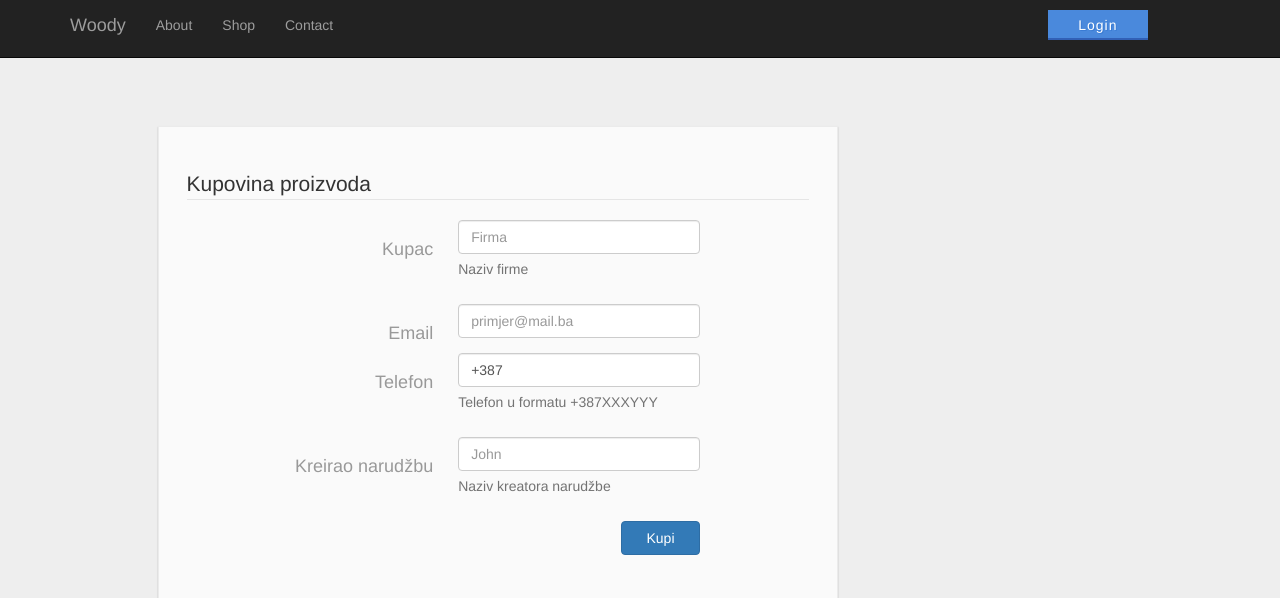
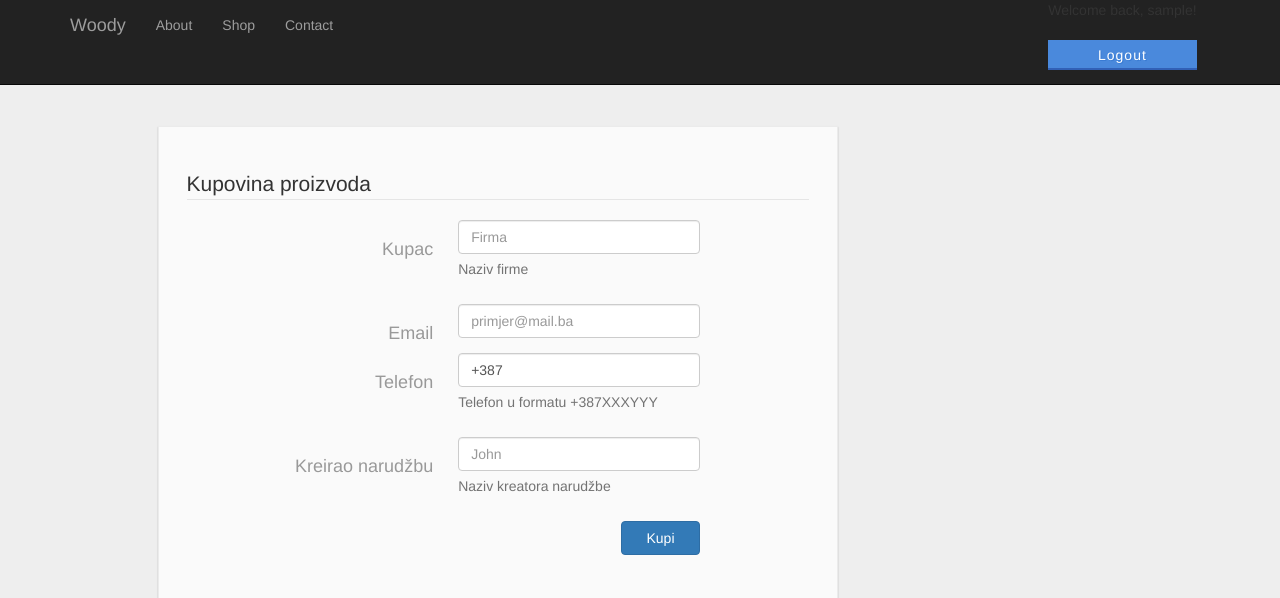
Before and after one commit to AdnaDurakovic/PPIS, a PHP site: page /shopform.php in a window 1280 px wide. Shown: the top 598 px of the page. Run offline with PHP 8.4, Linux system fonts and the light colour scheme; the visitor is signed in with stand-in values (Sample User, id 1).

Commit message:
login u shopform

```diff
--- a/shopform.php
+++ b/shopform.php
@@ -176,8 +176,16 @@
                         <div class="dummy"></div>
                     </li>
                     <li>
-                        <button type="button" class="buttonBluee"> <a href="login.php">Login</a>
-                        </button>
+                      <?php session_start(); ?>
+
+	                  <?php if (isset($_SESSION['username'])) { ?>
+	                  <p>Welcome back, <?= $_SESSION['username']; ?>!</p>
+	                  <button type="button" class="buttonBluee"  onclick="location.href = 'logout.php';">Logout</button>
+	                  <?php } else { ?>
+
+	                  <button type="button" class="buttonBluee"  onclick="location.href = 'login.php';">Login</button>
+
+	                  <?php } ?>
                     </li>
                 </ul>
             </div>
```
